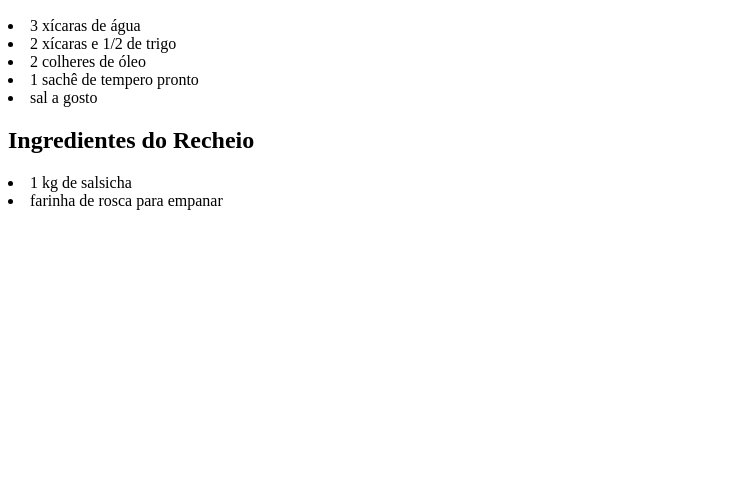
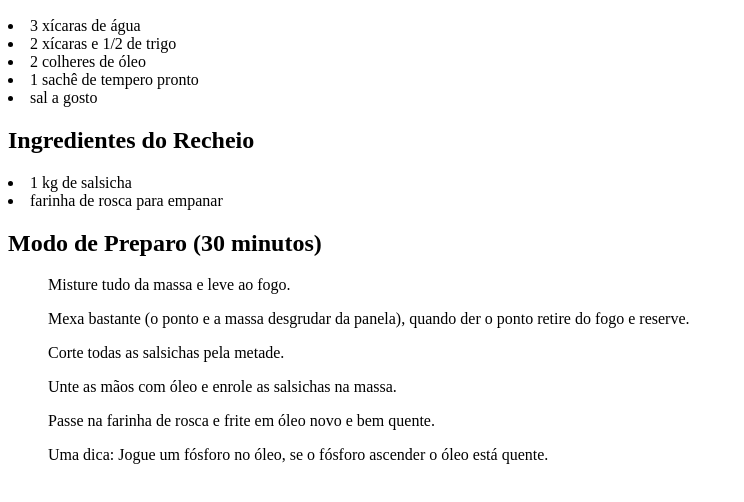
Before and after one commit to EldaLanches/receita, a plain HTML site: page index.html in a window 1280 px wide. Shown: the part 110-612 px from the top of the page, without its empty margins (0-744 px from the left). Drawn offline with Linux system fonts and the light colour scheme.

Commit message:
thertjrtj

```diff
--- a/index.html
+++ b/index.html
@@ -23,6 +23,15 @@
 <li> 1 kg de salsicha </li>
 <li> farinha de rosca para empanar </li>
 
+<h2>Modo de Preparo (30 minutos)</h2>
+
+<ol> Misture tudo da massa e leve ao fogo. </ol>
+<ol> Mexa bastante (o ponto e a massa desgrudar da panela), quando der o ponto retire do fogo e reserve. </ol>
+<ol> Corte todas as salsichas pela metade. </ol>
+<ol> Unte as mãos com óleo e enrole as salsichas na massa. </ol>
+<ol> Passe na farinha de rosca e frite em óleo novo e bem quente. </ol>
+<ol> Uma dica: Jogue um fósforo no óleo, se o fósforo ascender o óleo está quente. </ol>
+
 
 </body>
 
```
